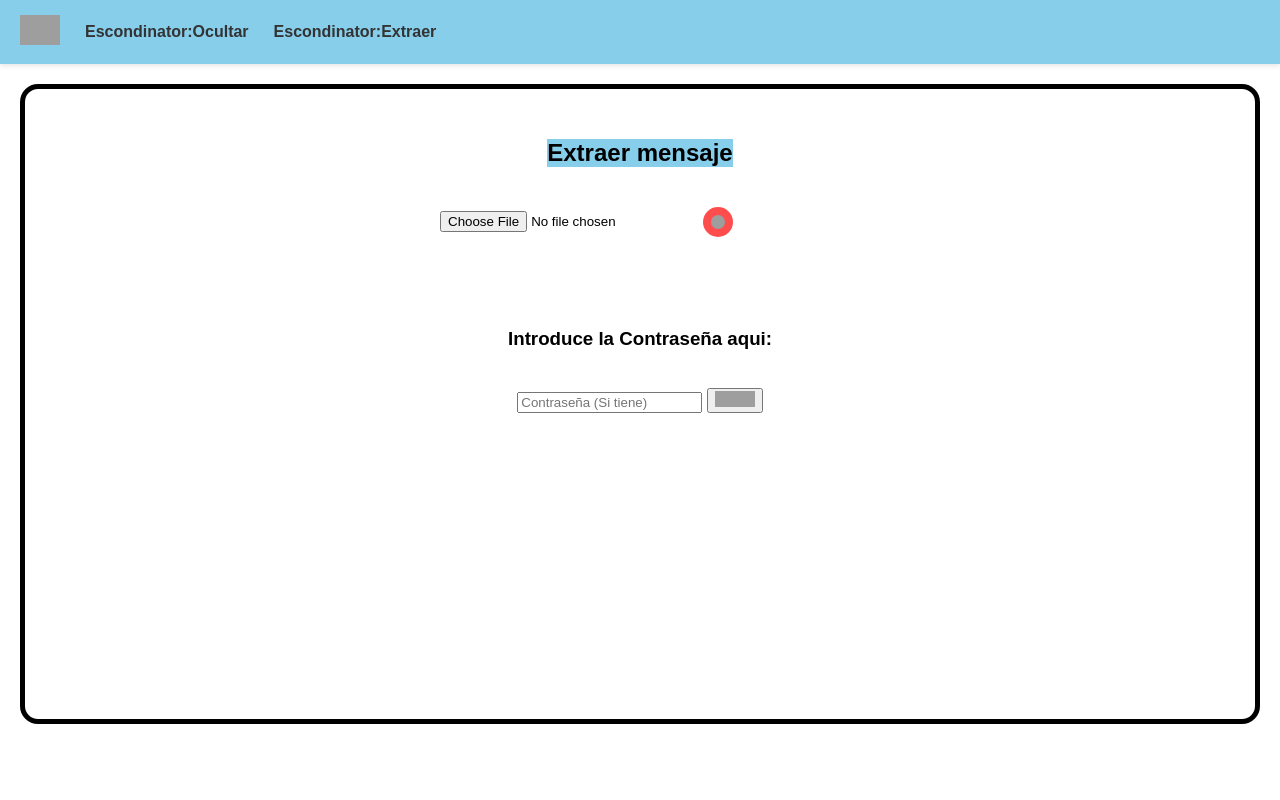
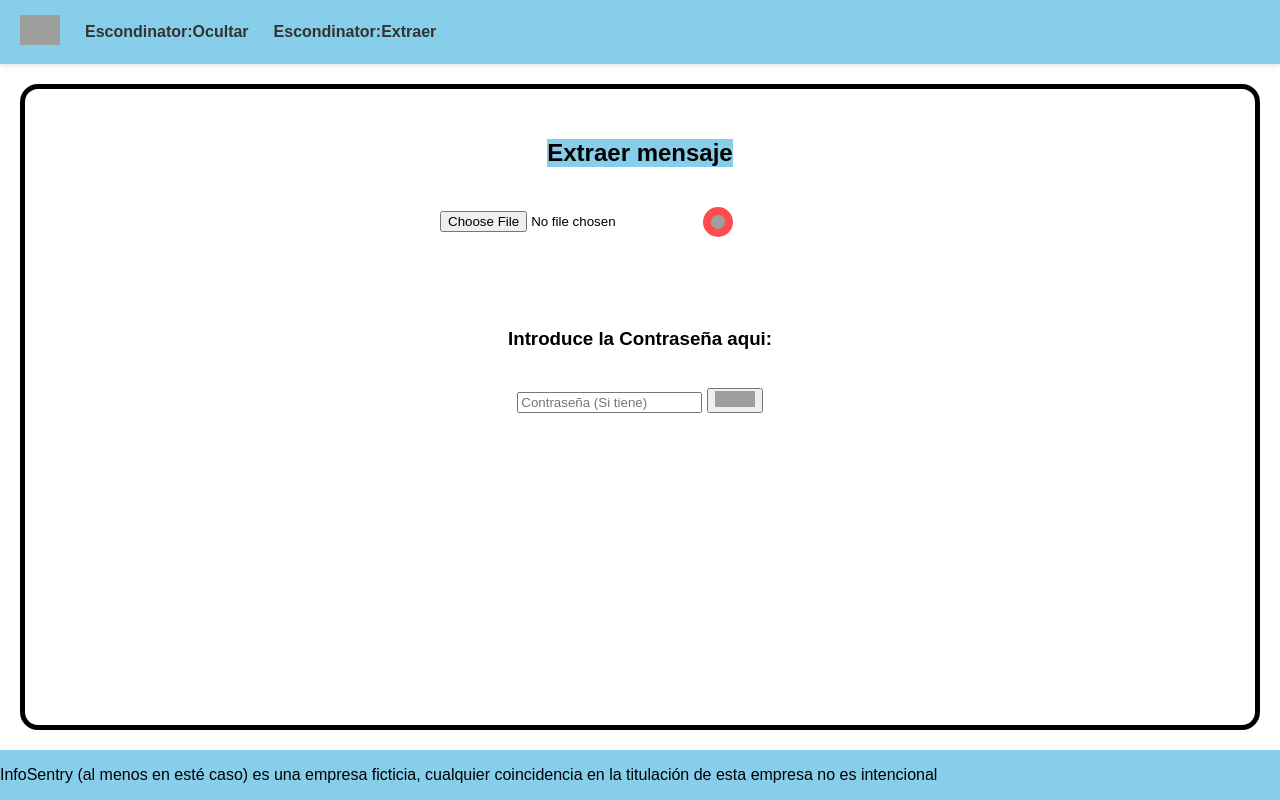
Before and after one commit to ivan-kartashov/TFG_esteganography, a Flask app: page /revelar in a window 1280 px wide. Run offline with Flask 3, Linux system fonts and the light colour scheme; grey boxes are pictures that could not be loaded.

Commit message:
Footer en el piso como deberia estar y el mensaje encriptado con un color de fondo

```diff
--- a/static/stylesheet.css
+++ b/static/stylesheet.css
@@ -3,6 +3,14 @@ body {
     width:100%;
     margin: auto;
     grid-area: auto;
+    display: grid;
+    grid-template-rows: auto 1fr auto;
+    min-height: 100vh;
+}
+
+.extracted_message{
+    background-color: lightgreen;
+    width:min-content;
 }
 
 h1 {
--- a/templates/escondinator.html
+++ b/templates/escondinator.html
@@ -63,7 +63,7 @@
             <p class="extracted_message">{{ mensaje_extraido }}</p>
         {% endif %}
         <footer>
-
+            <p>InfoSentry (al menos en esté caso) es una empresa ficticia, cualquier coincidencia en la titulación de esta empresa no es intencional</p>
         </footer>
     </body>
 
--- a/templates/main.html
+++ b/templates/main.html
@@ -33,7 +33,7 @@
 
     </section>
 
-</main>
+    </main>
         <footer>
             <p>InfoSentry (al menos en esté caso) es una empresa ficticia, cualquier coincidencia en la titulación de esta empresa no es intencional</p>
         </footer>
--- a/templates/revelar.html
+++ b/templates/revelar.html
@@ -44,7 +44,7 @@
             <p class="extracted_message">{{ mensaje_extraido }}</p>
         {% endif %}
         <footer>
-
+            <p>InfoSentry (al menos en esté caso) es una empresa ficticia, cualquier coincidencia en la titulación de esta empresa no es intencional</p>
         </footer>
     </body>
 
```
